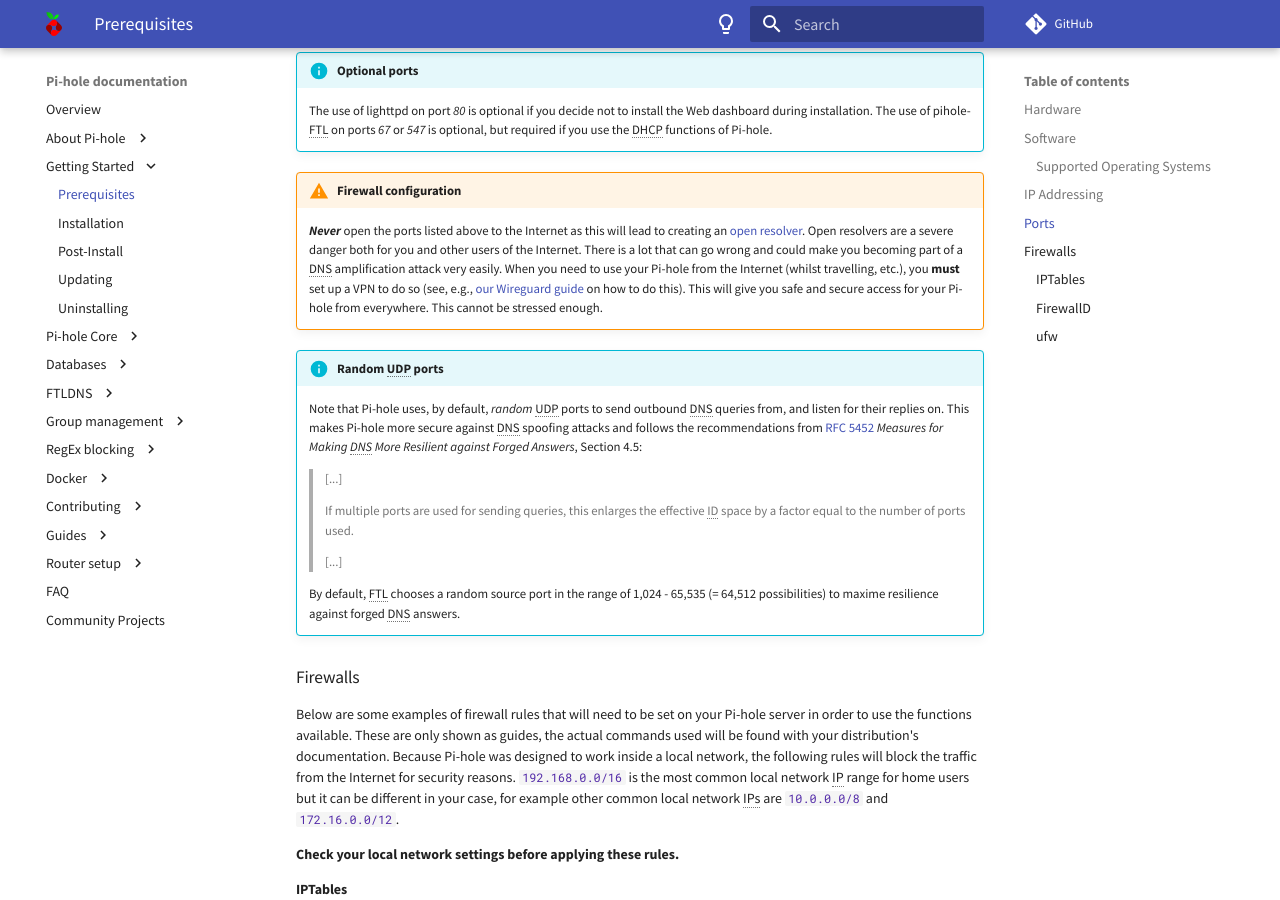
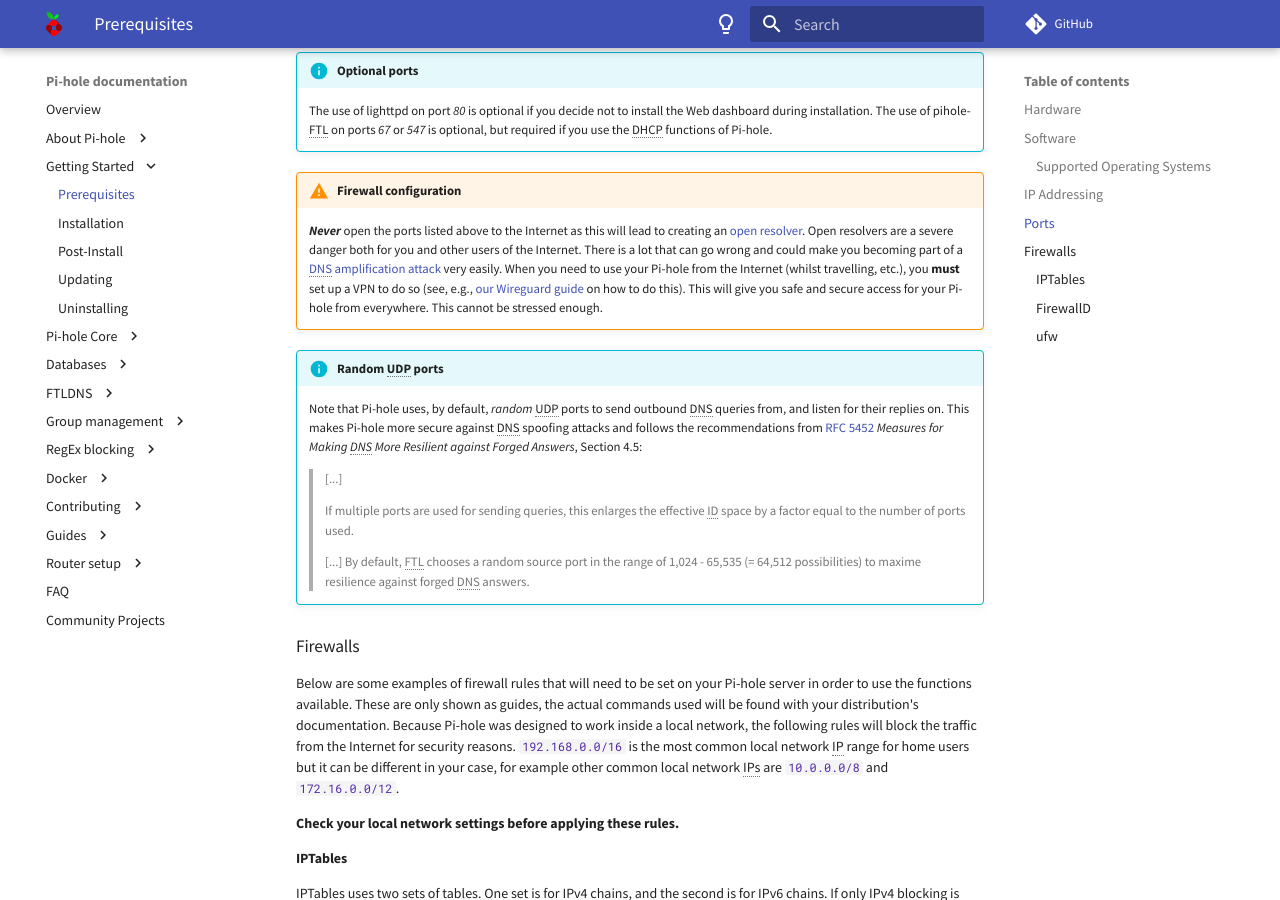
Before and after one commit to pi-hole/docs, an MkDocs documentation site: the page built from docs/main/prerequisites.md, in a window 1280 px wide and 900 px high, scrolled down 2185 px. Built offline with MkDocs 1.6.1 and Material for MkDocs 9.7.7, drawn with Linux system fonts in a browser that asks for light colours; comment, search, counter and statistics services are not loaded; part of the change alters nothing that is shown.

```diff
--- a/docs/main/prerequisites.md
+++ b/docs/main/prerequisites.md
@@ -83,13 +83,12 @@ Due to the complexity of different ways of setting an IP address across differen
 | pihole-FTL          | 4711    | TCP      | FTL is our API engine and uses port 4711 on the localhost interface. This port should not be accessible from any other interface.|
 
 <!-- markdownlint-disable code-block-style -->
-<!-- markdownlint-disable no-trailing-spaces -->
 !!! info "Optional ports"
     The use of lighttpd on port *80* is optional if you decide not to install the Web dashboard during installation.
     The use of pihole-FTL on ports *67* or *547* is optional, but required if you use the DHCP functions of Pi-hole.
 
 !!! warning "Firewall configuration"
-    ***Never*** open the ports listed above to the Internet as this will lead to creating an [open resolver](http://openresolverproject.org/). Open resolvers are a severe danger both for you and other users of the Internet. There is a lot that can go wrong and could make you becoming part of a DNS amplification attack very easily. When you need to use your Pi-hole from the Internet (whilst travelling, etc.), you **must** set up a VPN to do so (see, e.g., [our Wireguard guide](../guides/vpn/wireguard/overview.md) on how to do this). This will give you safe and secure access for your Pi-hole from everywhere. This cannot be stressed enough.
+    ***Never*** open the ports listed above to the Internet as this will lead to creating an [open resolver](http://openresolverproject.org/). Open resolvers are a severe danger both for you and other users of the Internet. There is a lot that can go wrong and could make you becoming part of a [DNS amplification attack](https://www.cloudflare.com/learning/ddos/dns-amplification-ddos-attack/) very easily. When you need to use your Pi-hole from the Internet (whilst travelling, etc.), you **must** set up a VPN to do so (see, e.g., [our Wireguard guide](../guides/vpn/wireguard/overview.md) on how to do this). This will give you safe and secure access for your Pi-hole from everywhere. This cannot be stressed enough.
 
 !!! info "Random UDP ports"
     Note that Pi-hole uses, by default, *random* UDP ports to send outbound DNS queries from, and listen for their replies on. This makes Pi-hole more secure against DNS spoofing attacks and follows the recommendations from [RFC 5452](https://tools.ietf.org/html/rfc5452#section-4.5) *Measures for Making DNS More Resilient against Forged Answers*, Section 4.5:
@@ -98,10 +97,8 @@ Due to the complexity of different ways of setting an IP address across differen
     > If multiple ports are used for sending queries, this enlarges the effective ID space by a factor equal to the number of ports used.
     >
     > [...]
-
     By default, FTL chooses a random source port in the range of 1,024 - 65,535 (= 64,512 possibilities) to maxime resilience against forged DNS answers.
 <!-- markdownlint-enable code-block-style -->
-<!-- markdownlint-enable no-trailing-spaces -->
 
 ### Firewalls
 
```
